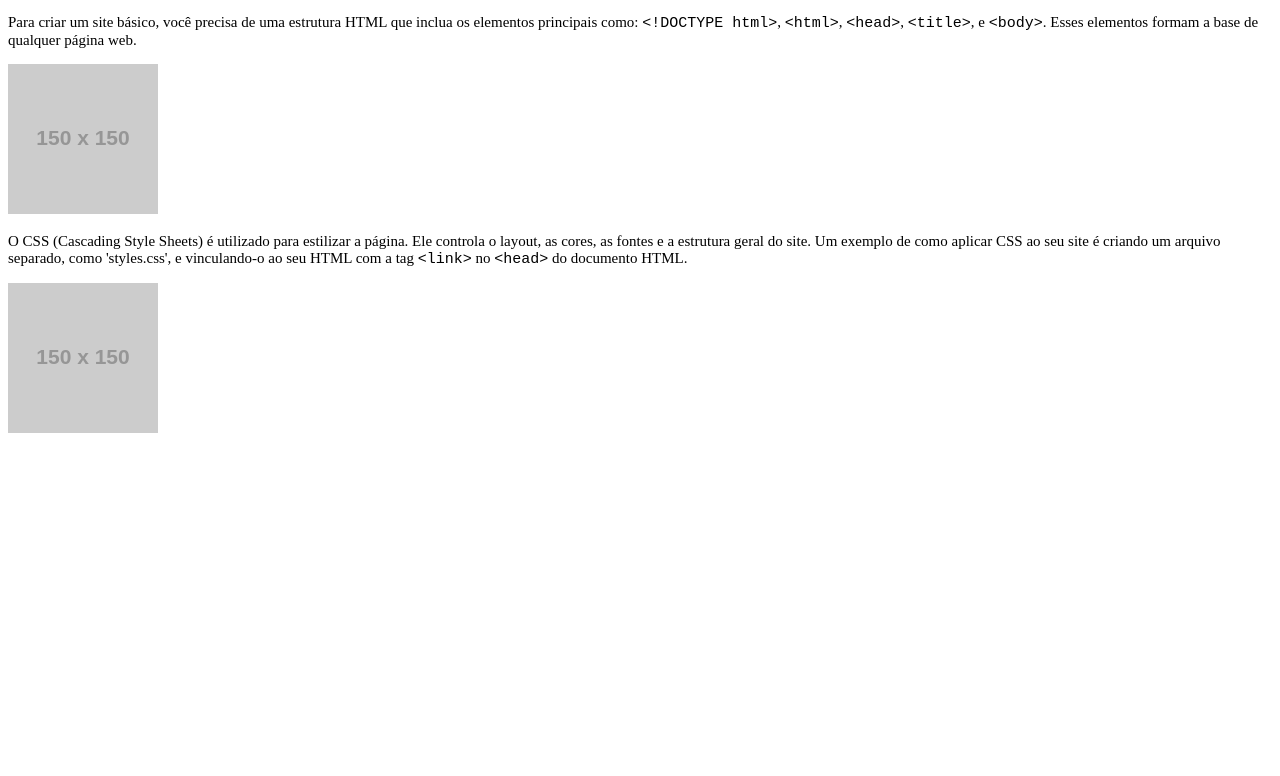
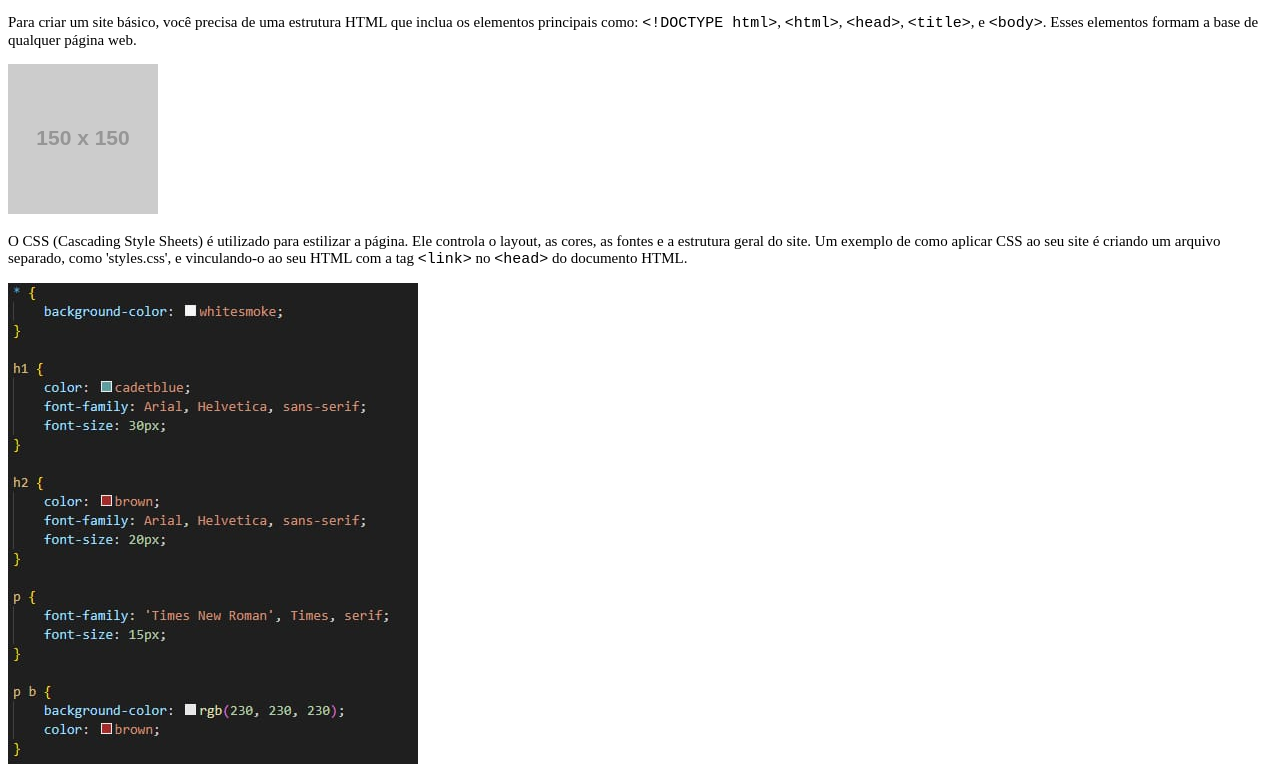
Before and after one commit to luzardo00/Recupera-o-, a plain HTML site: page index.html in a window 1280 px wide. Shown: the part 100-876 px from the top of the page. Before the commit the page ends 800 px from the top, so only its background shows below. Drawn offline with Linux system fonts and the light colour scheme; placeholder pictures from the web are drawn by us.

Commit message:
Update index.html

```diff
--- a/index.html
+++ b/index.html
@@ -17,6 +17,6 @@
 
     <p>O CSS (Cascading Style Sheets) é utilizado para estilizar a página. Ele controla o layout, as cores, as fontes e a estrutura geral do site. Um exemplo de como aplicar CSS ao seu site é criando um arquivo separado, como 'styles.css', e vinculando-o ao seu HTML com a tag <code>&lt;link&gt;</code> no <code>&lt;head&gt;</code> do documento HTML.</p>
 
-    <img src="https://via.placeholder.com/150" alt="Exemplo de código CSS básico">
+    <img src="IMG-20240828-WA0090.jpg" alt="Exemplo de código CSS básico">
 </body>
 </html>
```
